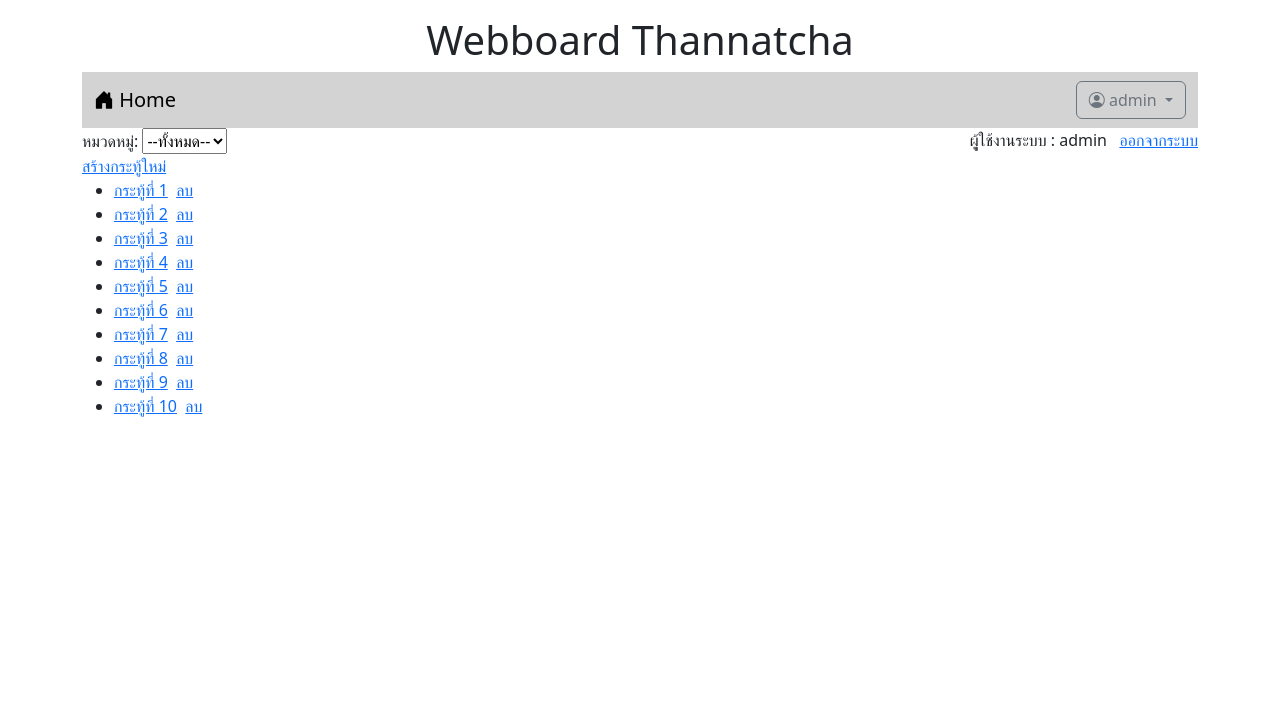
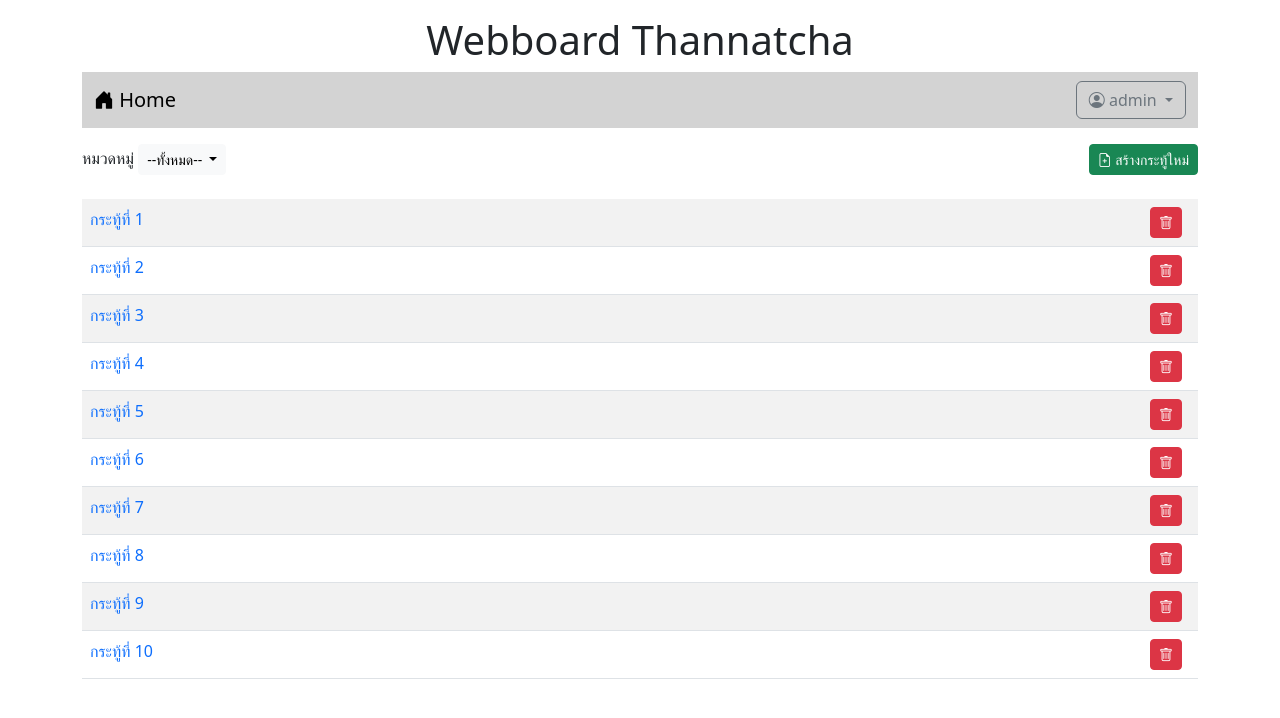
Before and after one commit to Thannatcha/Thannatcha_web, a PHP site: page /index.php in a window 1280 px wide. Shown: the top 718 px of the page. Run offline with PHP 8.4, Linux system fonts and the light colour scheme; the visitor is signed in with stand-in values (Sample User, id 1).

Commit message:
Update index.php by using bootstrap
Update index.php by using bootstrap

```diff
--- a/index.php
+++ b/index.php
@@ -38,39 +38,45 @@
       </ul>
     </div>
 </nav>
-    <form>
-    หมวดหมู่:
-        <select name="category">
-         <option value="all">--ทั้งหมด--</option>
-         <option value="general">เรื่องทั่วไป</option>
-         <option value="study">เรื่องเรียน</option>
-        </select>
+
+<div   class="mt-3 d-flex justify-content-between">
+        <div >
+            <label>หมวดหมู่</label>
+            <span class="dropdown">
+                <button class="btn btn-light btn-sm dropdown-toggle" type="button" data-bs-toggle="dropdown" aria-expanded="false">
+                    --ทั้งหมด--
+                </button>
+                    <ul class="dropdown-menu">
+                        <li><a class="dropdown-item" href="#">ทั้งหมด</a></li>
+                        <li><a class="dropdown-item" href="#">เรื่องเรียน</a></li>
+                        <li><a class="dropdown-item" href="#">เรื่องทั่วไป</a></li>
+                    </ul>
+            </span>
+        </div>
+
+            <?php if(isset($_SESSION['id'])){ ?>
+            <div>
+                <a href="newpost.php" class="btn btn-success btn-sm">
+                <i class="bi bi-file-earmark-plus"></i> สร้างกระทู้ใหม่</a>
+            <?php } ?>
+
+            </div>
+</div>
+
+    <table class="table table-striped mt-4">
     <?php
-        if(!isset($_SESSION['id'])){
-            echo "<a href=login.php style='float: right;'>เข้าสู่ระบบ </a>";
-        }else{
-            echo "<div style='float: right;'>
-                ผุู้ใช้งานระบบ : $_SESSION[username]&nbsp;&nbsp;
-                <a href=logout.php>ออกจากระบบ</a>
-            </div>";
-            echo "<br><a href= newpost.php style=float: left;>สร้างกระทู้ใหม่ </a>";
-        }
-
-    ?>
-    </form>
-    <ul>
-         <?php
         for($i=1;$i<=10;$i++){
-            echo "<li><a href=post.php?id=$i>กระทู้ที่ $i</a>";
+            echo "<tr><td class='d-flex justify-content-between'><a href=post.php?id=$i style=text-decoration:none>กระทู้ที่ $i</a>";
             if(isset($_SESSION['id'])&&$_SESSION['role']=='a'){
-                echo "&nbsp;&nbsp;<a href = delete.php?id=$i>ลบ</a>";
+                echo "&nbsp;&nbsp;<a href = delete.php?id=$i
+                class='btn btn-danger btn-sm me-2' ><i class='bi bi-trash'></i></a>";
             }
-            echo "</li>";
+            echo "</td><ltr>";
 
         }
         ?>
 
-    </ul>
+    </table>
     </div>
 
 
```
